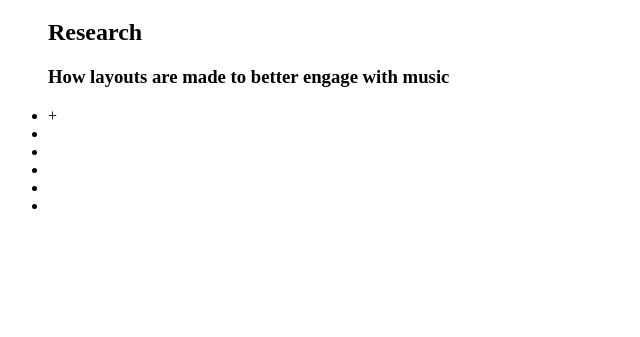
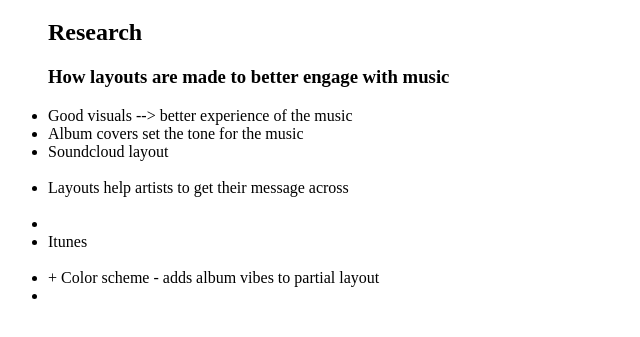
Before and after one commit to juhyunie/juhyunie.github.io, a plain HTML site: page Studio.html in a window 1280 px wide. Shown: the part 61-398 px from the top of the page, without its empty margins (0-640 px from the left). Drawn offline with Linux system fonts and the light colour scheme.

Commit message:
initial commit

```diff
--- a/Studio.html
+++ b/Studio.html
@@ -8,11 +8,13 @@
 	<ul>
 		<h2>Research</h2>
 		<h3>How layouts are made to better engage with music</h3>
-		<li>+ </li>
-		<li></li>
-		<li></li>
-		<li></li>
-		<li></li>
+		<li>Good visuals --> better experience of the music</li>
+		<li>Album covers set the tone for the music</li>
+		<li>Soundcloud layout</li>
+		&nbsp;&nbsp;&nbsp;&nbsp;<li>Layouts help artists to get their message across</li>
+		&nbsp;&nbsp;&nbsp;&nbsp;<li></li>
+		<li>Itunes </li>
+		&nbsp;&nbsp;&nbsp;&nbsp;<li>+ Color scheme - adds album vibes to partial layout</li>
 		<li></li>
 	</ul>
 </body>
```
Also changed, not shown: 1 other file.
